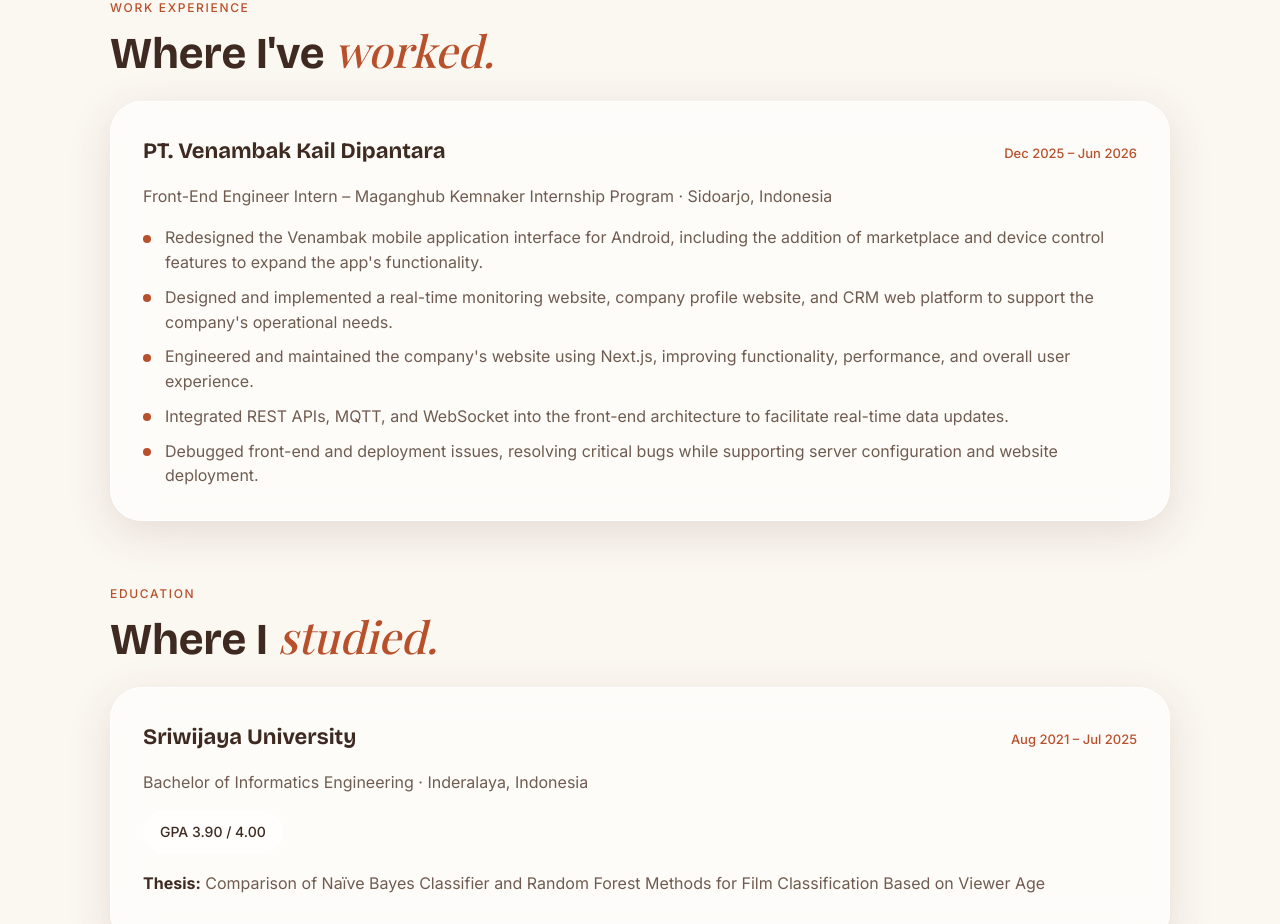
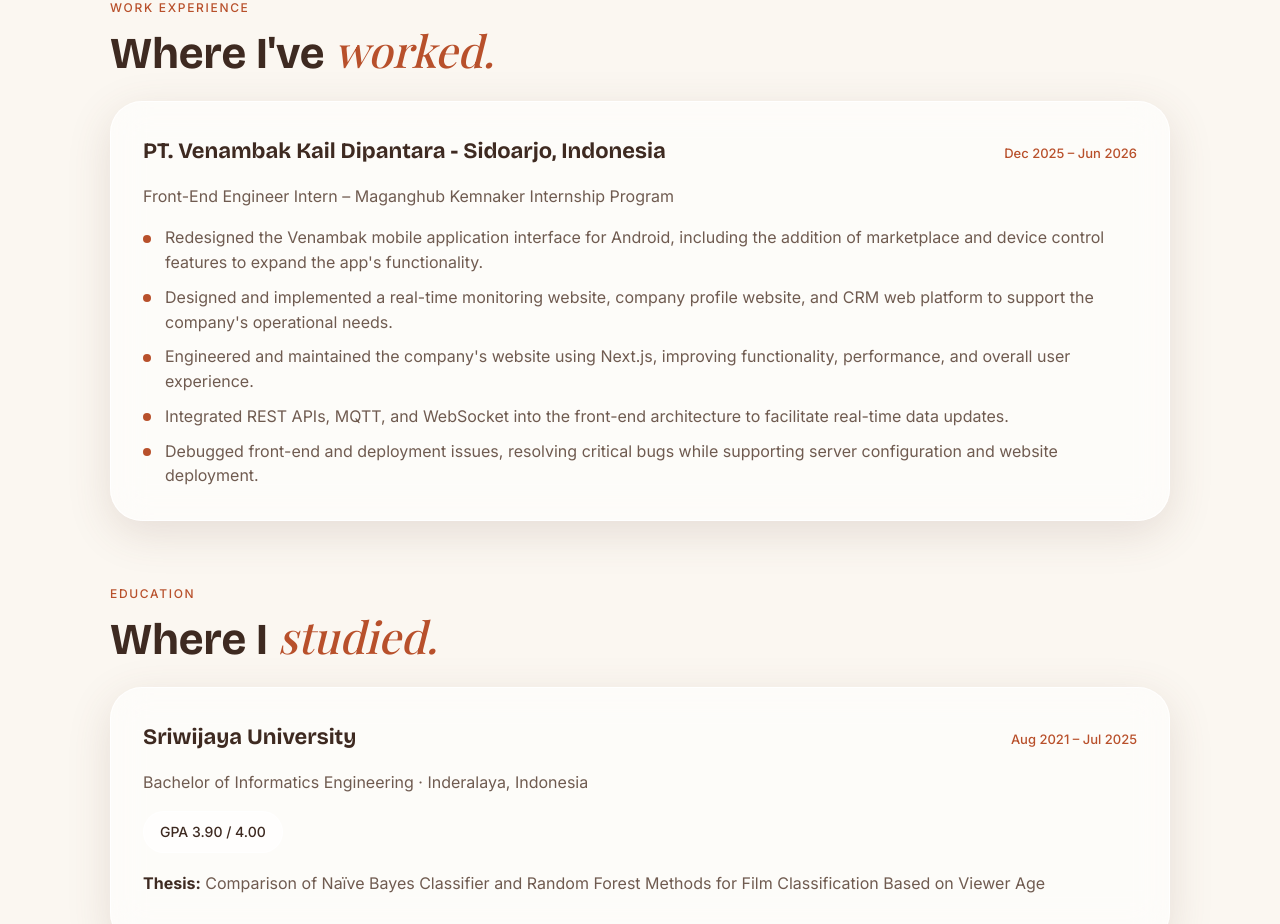
Before and after one commit to rizkiayuniandari/my_portfolio, a Next.js app: page / in a window 1280 px wide. Shown: the part 1900-2824 px from the top of the page. Built offline with nearby package versions, Linux system fonts and the light colour scheme.

Commit message:
fix location

```diff
--- a/app/data/portfolio.ts
+++ b/app/data/portfolio.ts
@@ -7,7 +7,7 @@ export const personal = {
   linkedin: "https://www.linkedin.com/in/msy-rizkia-yuniandari-a01938295",
   instagram: "https://www.instagram.com/masayu_r/",
   whatsapp: "https://wa.me/6282248472562",
-  cv: "https://drive.google.com/xxxxx",
+  cv: "https://drive.google.com/file/d/1j3DqVwnSPXD8wTEwT20M_KgBERuBLLzS/view",
   photo: "/full.jpeg",
 };
 
--- a/components/sections/Experience.tsx
+++ b/components/sections/Experience.tsx
@@ -10,11 +10,11 @@ export default function Experience() {
       {experience.map((e) => (
         <GlassCard key={e.company} className="panel">
           <div className="row">
-            <h3>{e.company}</h3>
+            <h3>{e.company} - {e.location}</h3>
             <span className="when">{e.period}</span>
           </div>
           <p className="mut">
-            {e.role} · {e.location}
+            {e.role}
           </p>
           <ul className="dots">
             {e.points.map((p) => (
```
